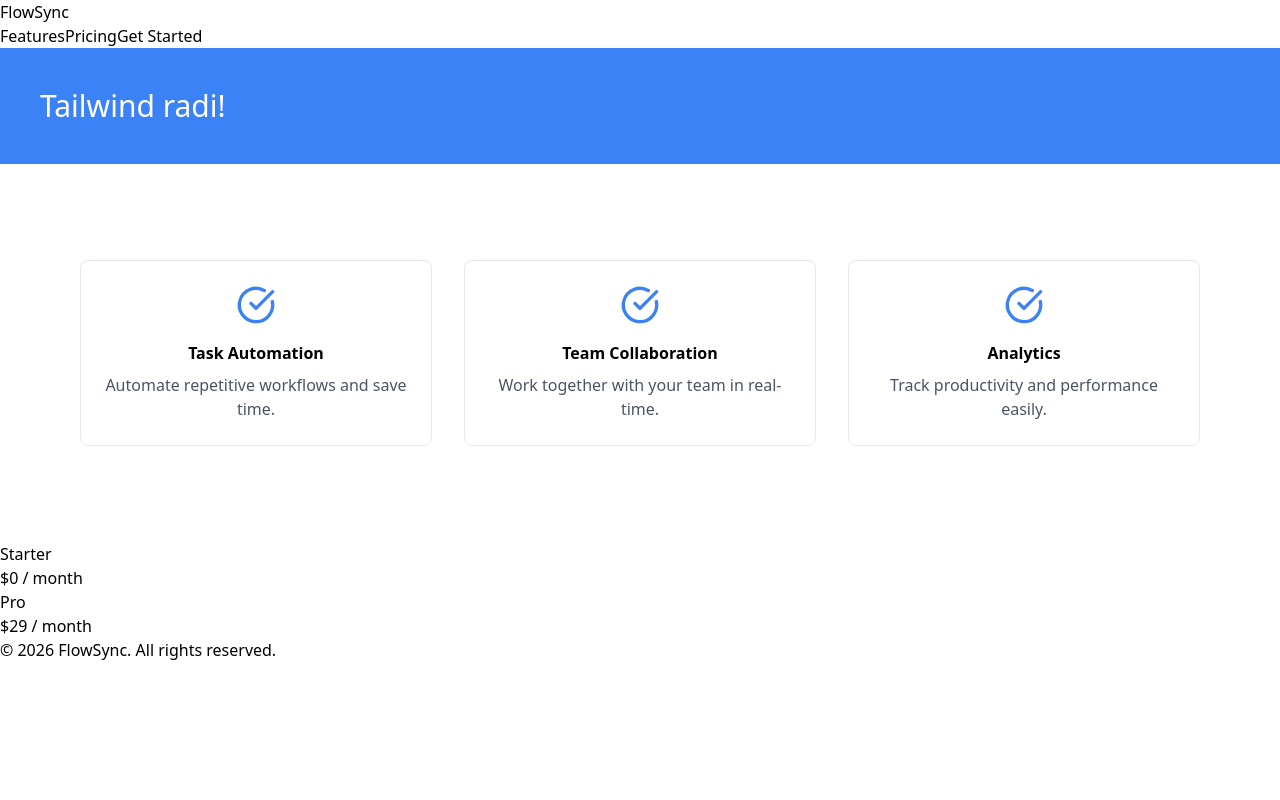
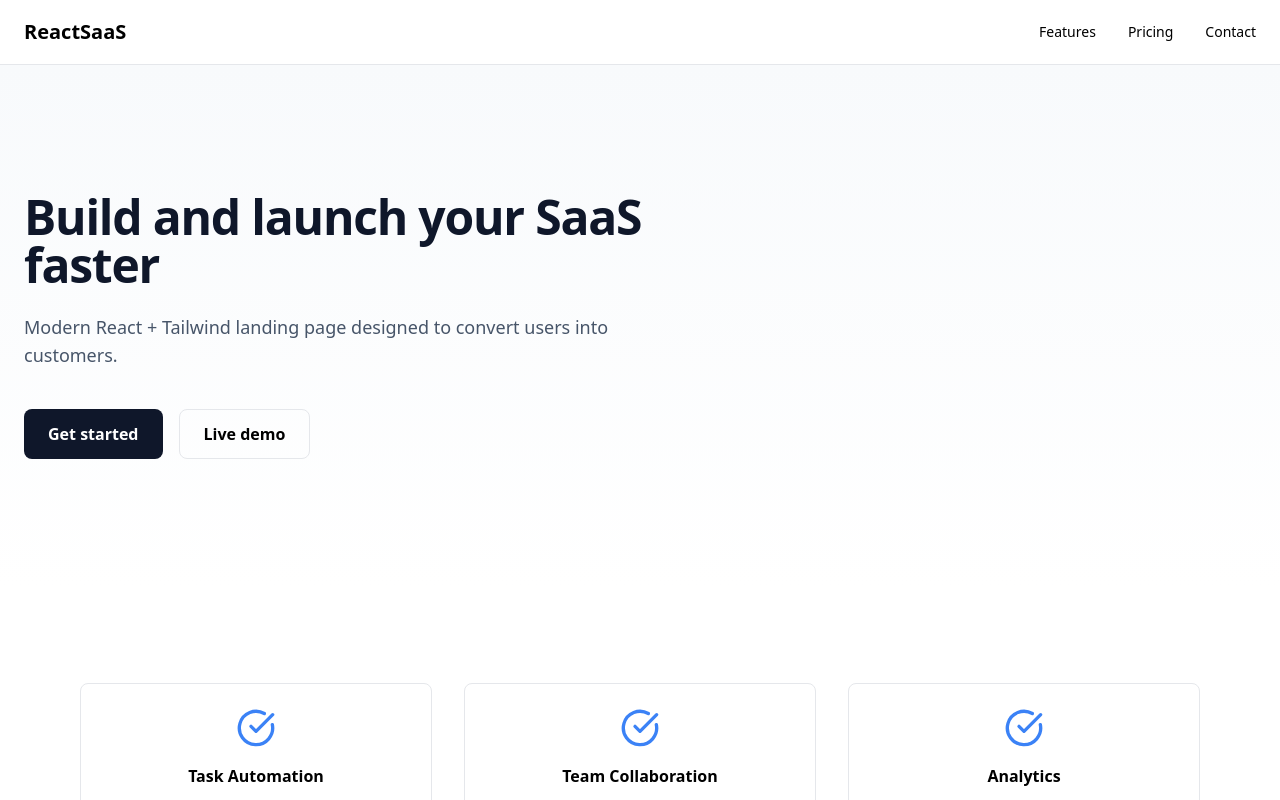
Before and after one commit to NemanjaMiki/react-saas-landing, a React (Vite) app: page / in a window 1280 px wide. Shown: the top 800 px of the page. Built offline with nearby package versions, Linux system fonts and the light colour scheme.

Commit message:
Add Header and Hero Sections

```diff
--- /dev/null
+++ b/src/components/Container.jsx
@@ -0,0 +1,7 @@
+export default function Container({ children }) {
+    return (
+        <div className="mx-auto max-w-7xl px-6">
+            {children}
+        </div>
+    )
+}
--- a/src/sections/Header.jsx
+++ b/src/sections/Header.jsx
@@ -1,12 +1,19 @@
+import Container from "../components/Container"
+
 export default function Header() {
   return (
-    <header className="header">
-      <h1>FlowSync</h1>
-      <nav>
-        <a href="#">Features</a>
-        <a href="#">Pricing</a>
-        <button>Get Started</button>
-      </nav>
+    <header className="sticky top-0 z-50 border-b bg-white/80 backdrop-blur">
+      <Container>
+        <div className="flex h-16 items-center justify-between">
+          <span className="text-xl font-bold">ReactSaaS</span>
+
+          <nav className="hidden md:flex gap-8 text-sm font-medium">
+            <a href="#features">Features</a>
+            <a href="#pricing">Pricing</a>
+            <a href="#contact">Contact</a>
+          </nav>
+        </div>
+      </Container>
     </header>
   )
 }
--- a/src/sections/Hero.jsx
+++ b/src/sections/Hero.jsx
@@ -1,7 +1,28 @@
+import Container from "../components/Container"
+
 export default function Hero() {
     return (
-        <div className="bg-blue-500 text-white text-3xl p-10">
-            Tailwind radi!
-        </div>
+        <section className="bg-gradient-to-b from-slate-50 to-white py-32">
+            <Container>
+                <div className="max-w-2xl">
+                    <h1 className="text-5xl font-extrabold tracking-tight text-slate-900">
+                        Build and launch your SaaS faster
+                    </h1>
+
+                    <p className="mt-6 text-lg text-slate-600">
+                        Modern React + Tailwind landing page designed to convert users into customers.
+                    </p>
+
+                    <div className="mt-10 flex gap-4">
+                        <button className="rounded-lg bg-slate-900 px-6 py-3 text-white font-semibold">
+                            Get started
+                        </button>
+                        <button className="rounded-lg border px-6 py-3 font-semibold">
+                            Live demo
+                        </button>
+                    </div>
+                </div>
+            </Container>
+        </section>
     )
 }
```
Also changed, not shown: src/components/Button.jsx (added).
